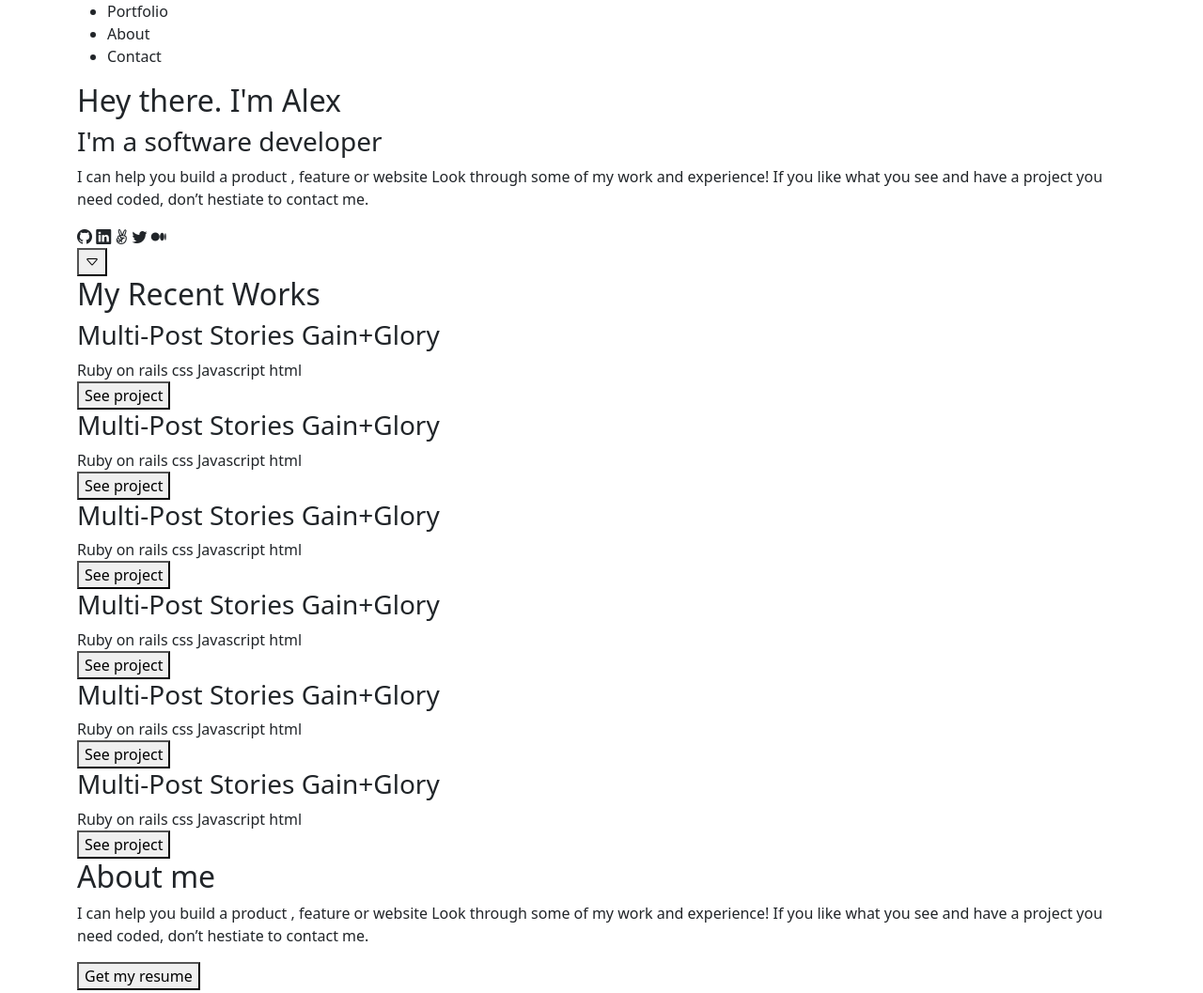
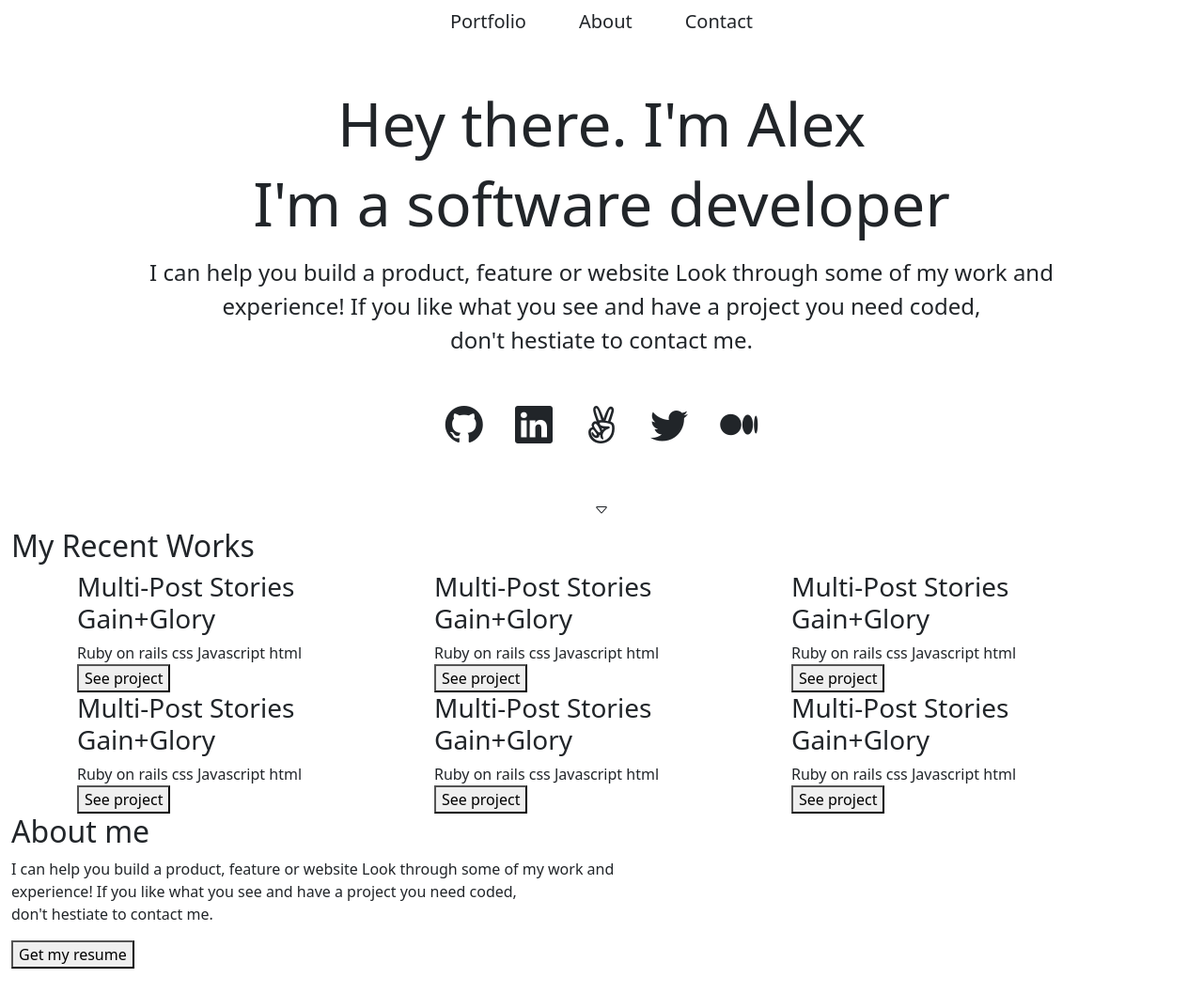
Before and after one commit to Baayeh/bootstrap-portfolio, a plain HTML site: page index.html in a window 1280 px wide. Shown: the top 1057 px of the page at 94% size. Drawn offline with nearby package versions, Linux system fonts and the light colour scheme.

Commit message:
Update layout on html and styled in css file

```diff
--- a/index.html
+++ b/index.html
@@ -8,136 +8,157 @@
   <link rel="stylesheet" href="https://cdnjs.cloudflare.com/ajax/libs/bootstrap-icons/1.9.1/font/bootstrap-icons.min.css" integrity="sha512-5PV92qsds/16vyYIJo3T/As4m2d8b6oWYfoqV+vtizRB6KhF1F9kYzWzQmsO6T3z3QG2Xdhrx7FQ+5R1LiQdUA==" crossorigin="anonymous" referrerpolicy="no-referrer" />
   <link rel="stylesheet" href="https://cdnjs.cloudflare.com/ajax/libs/font-awesome/6.1.2/css/all.min.css" integrity="sha512-1sCRPdkRXhBV2PBLUdRb4tMg1w2YPf37qatUFeS7zlBy7jJI8Lf4VHwWfZZfpXtYSLy85pkm9GaYVYMfw5BC1A==" crossorigin="anonymous" referrerpolicy="no-referrer" />
   <title>Document</title>
+  <link rel="stylesheet" href="./styles.css" />
 </head>
 <body>
-  <div class="container">
+  <div class="container-fluid">
     <header>
-      <nav>
-        <ul>
-          <li>Portfolio</li>
-          <li>About</li>
-          <li>Contact</li>
+      <nav class="navbar navbar-expand-lg justify-content-center">
+        <ul class="navbar-nav">
+          <li class="list-item nav-item me-2">Portfolio</li>
+          <li class="list-item nav-item mx-5">About</li>
+          <li class="list-item nav-item ms-2" >Contact</li>
         </ul>
       </nav>
 
-      <section id="heading">
-        <h2>Hey there. I'm Alex</h2>
-        <h3>I'm a software developer</h3>
-        <p>I can help you build a product , feature or website Look through some of my work and
-          experience! If you like what you see and have a project you need coded,
-          don’t hestiate to contact me.</p>
+      <section id="heading" class="text-center mt-5">
+        <h2 class="mb-2 display-3">Hey there. I'm Alex</h2>
+        <h3 class="mb-3 display-3">I'm a software developer</h3>
+        <p class="paragraph-1">
+          I can help you build a product, feature or website Look through some of my work and <br>
+          experience! If you like what you see and have a project you need coded, <br>
+          don't hestiate to contact me.
+        </p>
       </section>
 
-      <div class="socials">
+      <div class="socials text-center display-6 mt-5">
         <span><i class="bi bi-github"></i></span>
-        <span><i class="bi bi-linkedin"></i></span>
+        <span><i class="bi bi-linkedin mx-4"></i></span>
         <span><i class="fa-brands fa-angellist"></i></span>
-        <span><i class="bi bi-twitter"></i></span>
+        <span><i class="bi bi-twitter mx-4"></i></span>
         <span><i class="bi bi-medium"></i></span>
       </div>
 
-      <button>
+      <div class="text-center mt-5">
+      <button class="button btn">
         <span><i class="bi bi-caret-down"></i></span>
       </button>
+    </div>
     </header>
 
-    <section id="works">
+    <section id="works" class="">
       <h2>My Recent Works</h2>
+      <div class="container">
+        <div class="row">
+          <div class="col-lg-4">
+            <div class="project-item">
+              <div class="img-item"></div>
+              <h3>Multi-Post Stories Gain+Glory</h3>
 
-      <div id="projects">
-        <div class="project-item">
-          <div class="img-item"></div>
-          <h3>Multi-Post Stories Gain+Glory</h3>
+              <div class="item-badges">
+                <span>Ruby on rails</span>
+                <span>css</span>
+                <span>Javascript</span>
+                <span>html</span>
+              </div>
 
-          <div class="item-badges">
-            <span>Ruby on rails</span>
-            <span>css</span>
-            <span>Javascript</span>
-            <span>html</span>
+              <div>
+                <button>See project</button>
+              </div>
+            </div>
           </div>
 
-          <div>
-            <button>See project</button>
+          <div class="col-lg-4">
+            <div class="project-item">
+              <div class="img-item"></div>
+              <h3>Multi-Post Stories Gain+Glory</h3>
+
+              <div class="item-badges">
+                <span>Ruby on rails</span>
+                <span>css</span>
+                <span>Javascript</span>
+                <span>html</span>
+              </div>
+
+              <div>
+                <button>See project</button>
+              </div>
+            </div>
           </div>
+
+          <div class="col-lg-4">
+            <div class="project-item">
+              <div class="img-item"></div>
+              <h3>Multi-Post Stories Gain+Glory</h3>
+
+              <div class="item-badges">
+                <span>Ruby on rails</span>
+                <span>css</span>
+                <span>Javascript</span>
+                <span>html</span>
+              </div>
+
+              <div>
+                <button>See project</button>
+              </div>
+            </div>
+          </div>
+
         </div>
 
-        <div class="project-item">
-          <div class="img-item"></div>
-          <h3>Multi-Post Stories Gain+Glory</h3>
+        <div class="row">
+          <div class="col-lg-4">
+            <div class="project-item">
+              <div class="img-item"></div>
+              <h3>Multi-Post Stories Gain+Glory</h3>
 
-          <div class="item-badges">
-            <span>Ruby on rails</span>
-            <span>css</span>
-            <span>Javascript</span>
-            <span>html</span>
+              <div class="item-badges">
+                <span>Ruby on rails</span>
+                <span>css</span>
+                <span>Javascript</span>
+                <span>html</span>
+              </div>
+
+              <div>
+                <button>See project</button>
+              </div>
+            </div>
           </div>
 
-          <div>
-            <button>See project</button>
-          </div>
-        </div>
+          <div class="col-lg-4">
+            <div class="project-item">
+              <div class="img-item"></div>
+              <h3>Multi-Post Stories Gain+Glory</h3>
 
-        <div class="project-item">
-          <div class="img-item"></div>
-          <h3>Multi-Post Stories Gain+Glory</h3>
+              <div class="item-badges">
+                <span>Ruby on rails</span>
+                <span>css</span>
+                <span>Javascript</span>
+                <span>html</span>
+              </div>
 
-          <div class="item-badges">
-            <span>Ruby on rails</span>
-            <span>css</span>
-            <span>Javascript</span>
-            <span>html</span>
+              <div>
+                <button>See project</button>
+              </div>
+            </div>
           </div>
 
-          <div>
-            <button>See project</button>
-          </div>
-        </div>
+          <div class="col-lg-4">
+            <div class="project-item">
+              <div class="img-item"></div>
+              <h3>Multi-Post Stories Gain+Glory</h3>
 
-        <div class="project-item">
-          <div class="img-item"></div>
-          <h3>Multi-Post Stories Gain+Glory</h3>
+              <div class="item-badges">
+                <span>Ruby on rails</span>
+                <span>css</span>
+                <span>Javascript</span>
+                <span>html</span>
+              </div>
 
-          <div class="item-badges">
-            <span>Ruby on rails</span>
-            <span>css</span>
-            <span>Javascript</span>
-            <span>html</span>
-          </div>
-
-          <div>
-            <button>See project</button>
-          </div>
-        </div>
-
-        <div class="project-item">
-          <div class="img-item"></div>
-          <h3>Multi-Post Stories Gain+Glory</h3>
-
-          <div class="item-badges">
-            <span>Ruby on rails</span>
-            <span>css</span>
-            <span>Javascript</span>
-            <span>html</span>
-          </div>
-
-          <div>
-            <button>See project</button>
-          </div>
-        </div>
-
-        <div class="project-item">
-          <div class="img-item"></div>
-          <h3>Multi-Post Stories Gain+Glory</h3>
-
-          <div class="item-badges">
-            <span>Ruby on rails</span>
-            <span>css</span>
-            <span>Javascript</span>
-            <span>html</span>
-          </div>
-
-          <div>
-            <button>See project</button>
+              <div>
+                <button>See project</button>
+              </div>
+            </div>
           </div>
         </div>
       </div>
@@ -145,9 +166,11 @@
 
     <section id="about">
       <h2>About me</h2>
-      <p>I can help you build a product , feature or website Look through some of my work and
-        experience! If you like what you see and have a project you need coded,
-        don’t hestiate to contact me.</p>
+      <p>
+        I can help you build a product, feature or website Look through some of my work and <br>
+        experience! If you like what you see and have a project you need coded, <br>
+        don't hestiate to contact me.
+      </p>
 
         <button>Get my resume</button>
 
--- /dev/null
+++ b/styles.css
@@ -0,0 +1,25 @@
+html body {
+  padding: 0;
+  margin: 0;
+}
+
+.list-item {
+  font-size: 20px;
+}
+
+.paragraph-1 {
+  font-size: 24px;
+}
+
+.button {
+  border-radius: 50%;
+}
+
+.button:hover {
+  background: green;
+  border: none;
+}
+
+.button:hover span {
+  color: white;
+}
```
